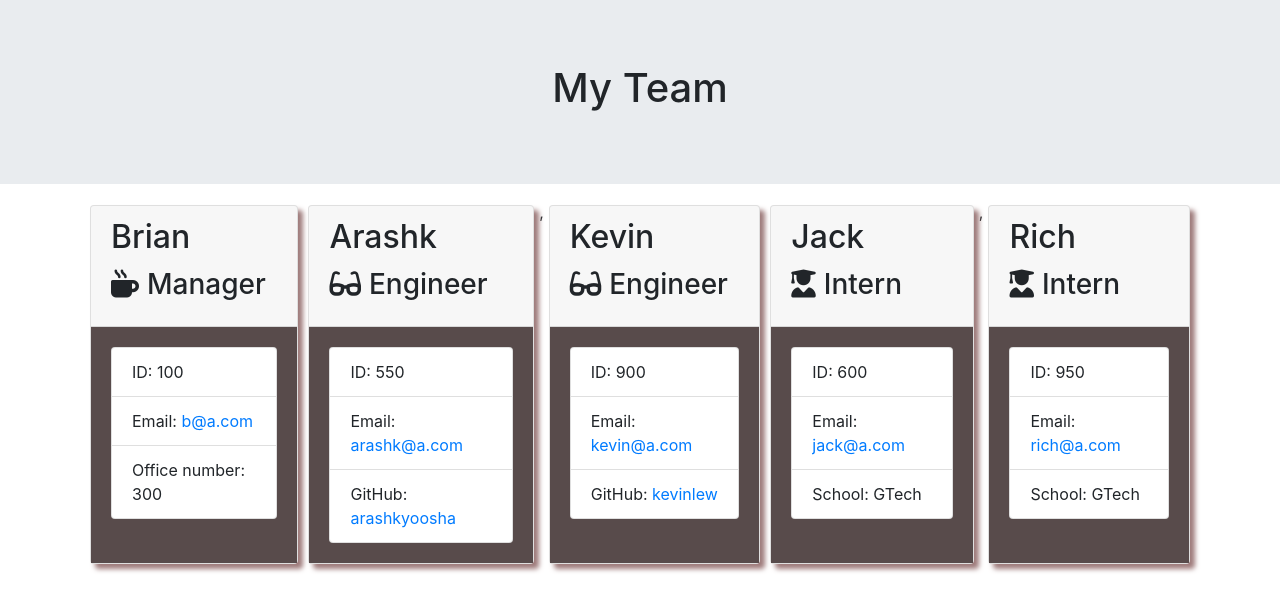
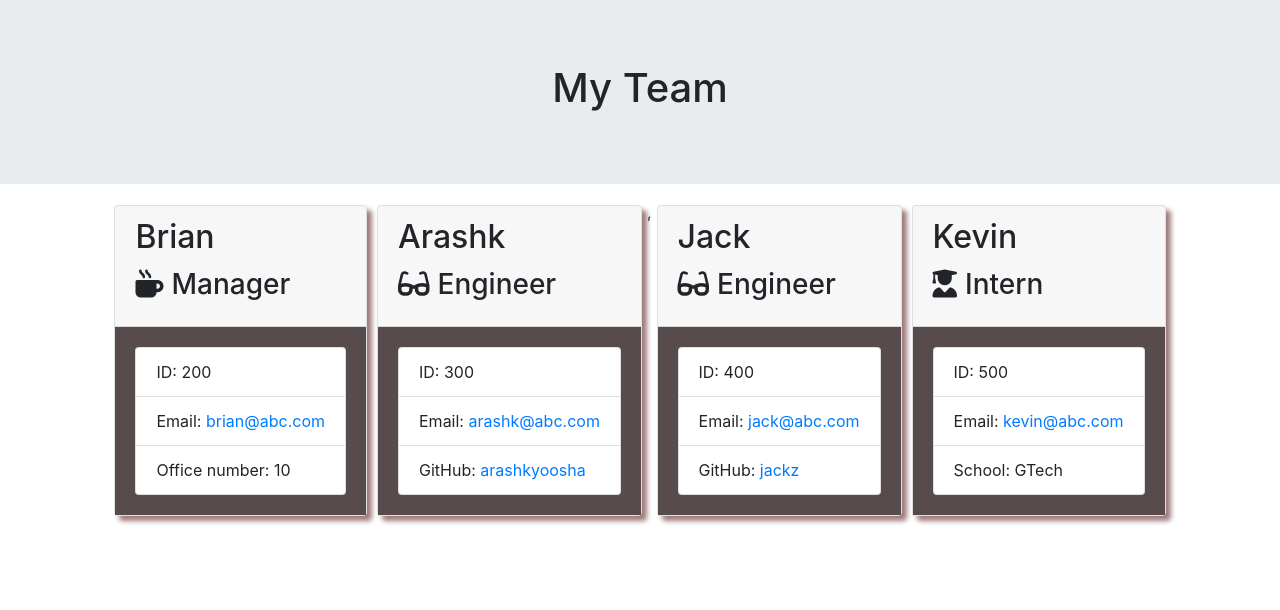
Before and after one commit to arashkyoosha/hw-team-profile-generator, a website: page dist/team.html in a window 1280 px wide. Drawn offline with nearby package versions, Linux system fonts and the light colour scheme.

```diff
--- a/dist/team.html
+++ b/dist/team.html
@@ -31,9 +31,9 @@
   </div>
   <div class="card-body">
       <ul class="list-group">
-          <li class="list-group-item">ID: 100</li>
-          <li class="list-group-item">Email: <a href="mailto:b@a.com">b@a.com</a></li>
-          <li class="list-group-item">Office number: 300</li>
+          <li class="list-group-item">ID: 200</li>
+          <li class="list-group-item">Email: <a href="mailto:brian@abc.com">brian@abc.com</a></li>
+          <li class="list-group-item">Office number: 10</li>
       </ul>
   </div>
 </div>
@@ -45,22 +45,22 @@
       </div>
       <div class="card-body">
           <ul class="list-group">
-              <li class="list-group-item">ID: 550</li>
-              <li class="list-group-item">Email: <a href="mailto:arashk@a.com">arashk@a.com</a></li>
+              <li class="list-group-item">ID: 300</li>
+              <li class="list-group-item">Email: <a href="mailto:arashk@abc.com">arashk@abc.com</a></li>
               <li class="list-group-item">GitHub: <a href="https://github.com/arashkyoosha" target="_blank" rel="noopener noreferrer">arashkyoosha</a></li>
           </ul>
       </div>
   </div>
       ,<div class="card employee-card">
       <div class="card-header">
-          <h2 class="card-title">Kevin</h2>
+          <h2 class="card-title">Jack</h2>
           <h3 class="card-title"><i class="fas fa-glasses mr-2"></i>Engineer</h3>
       </div>
       <div class="card-body">
           <ul class="list-group">
-              <li class="list-group-item">ID: 900</li>
-              <li class="list-group-item">Email: <a href="mailto:kevin@a.com">kevin@a.com</a></li>
-              <li class="list-group-item">GitHub: <a href="https://github.com/kevinlew" target="_blank" rel="noopener noreferrer">kevinlew</a></li>
+              <li class="list-group-item">ID: 400</li>
+              <li class="list-group-item">Email: <a href="mailto:jack@abc.com">jack@abc.com</a></li>
+              <li class="list-group-item">GitHub: <a href="https://github.com/jackz" target="_blank" rel="noopener noreferrer">jackz</a></li>
           </ul>
       </div>
   </div>
@@ -68,26 +68,13 @@
 
         <div class="card employee-card">
     <div class="card-header">
-        <h2 class="card-title">Jack</h2>
+        <h2 class="card-title">Kevin</h2>
         <h3 class="card-title"><i class="fas fa-user-graduate mr-2"></i>Intern</h3>
     </div>
     <div class="card-body">
         <ul class="list-group">
-            <li class="list-group-item">ID: 600</li>
-            <li class="list-group-item">Email: <a href="mailto:jack@a.com">jack@a.com</a></li>
-            <li class="list-group-item">School: GTech</li>
-        </ul>
-    </div>
-</div>,
-        <div class="card employee-card">
-    <div class="card-header">
-        <h2 class="card-title">Rich</h2>
-        <h3 class="card-title"><i class="fas fa-user-graduate mr-2"></i>Intern</h3>
-    </div>
-    <div class="card-body">
-        <ul class="list-group">
-            <li class="list-group-item">ID: 950</li>
-            <li class="list-group-item">Email: <a href="mailto:rich@a.com">rich@a.com</a></li>
+            <li class="list-group-item">ID: 500</li>
+            <li class="list-group-item">Email: <a href="mailto:kevin@abc.com">kevin@abc.com</a></li>
             <li class="list-group-item">School: GTech</li>
         </ul>
     </div>
```
Also changed, not shown: README.md.
